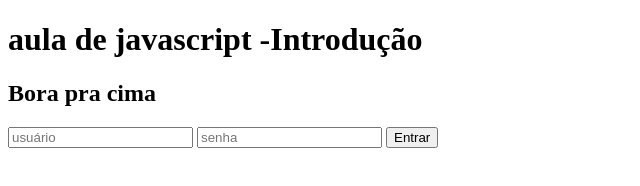
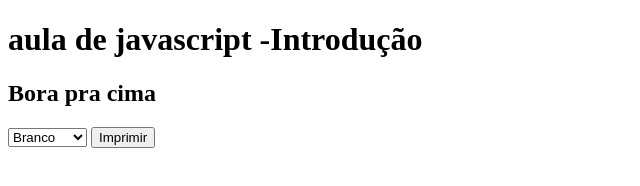
Before and after one commit to Renato007/Treinamento-StartSe, a plain HTML site: page codigos/aula-js/intro_js.html in a window 1280 px wide. Shown: the whole page, without its empty margins (0-640 px from the left). Drawn offline with Linux system fonts and the light colour scheme.

Commit message:
aula 01 js -função que muda o estilo  de cor da página

```diff
--- a/codigos/aula-js/intro_js.html
+++ b/codigos/aula-js/intro_js.html
@@ -9,11 +9,14 @@
 <body>
     <h1 id="titulo">Introdução à Linguagem Javascript</h1>
     <h2 id="sub_titulo">bora</h2>
-    <form id="formularioLogin" onsubmit="bemVindo();return false">
-        <input type="text" id="idNomeUsuario" placeholder="usuário">
-        <input type="password" placeholder="senha">
-        <button type="submit">Entrar</button>
-    </form>
+    <select name="" id="coresFundo" onchange="mudaCorFundo()">
+        <option value="white">Branco</option>
+        <option value="blue">Azul</option>
+        <option value="yellow">Amarelo</option>
+        <option value="red">Vermelho</option>
+    </select>
+
+    <button onclick="print()">Imprimir</button>
     <script src="./js_externo.js"></script>
 </body>
 </html>
--- a/codigos/aula-js/js_externo.js
+++ b/codigos/aula-js/js_externo.js
@@ -1,10 +1,22 @@
-document.querySelector("#titulo").textContent = "aula de javascript -Introdução";
-document.querySelector("#sub_titulo").textContent ="Bora pra cima"
-
+document.querySelector("#titulo").textContent =
+  "aula de javascript -Introdução";
+document.querySelector("#sub_titulo").textContent = "Bora pra cima";
 
 //Apresentar uma msg e esconde o form de login
-function bemVindo(){
-    const nome = document.querySelector("#idNomeUsuario").value;
-    alert(`Olá ${nome}! Sejá bem-vindo!`);
-    document.getElementById('formularioLogin').style.display ='none';
+
+/* function bemVindo() {
+  const nome = document.querySelector("#idNomeUsuario").value;
+  alert(`Olá ${nome}! Sejá bem-vindo!`);
+  document.getElementById("formularioLogin").style.display = "none";
+} */
+
+//Permite mudar a cor de fundo da página
+function mudaCorFundo() {
+  const menu = getSelection("#coresFundo");
+
+  const cor = menu.options[menu.selectedIndex].value;
+
+  document.body.style.background = cor;
+  console.log(cor);
+  console.log(menu);
 }
```
